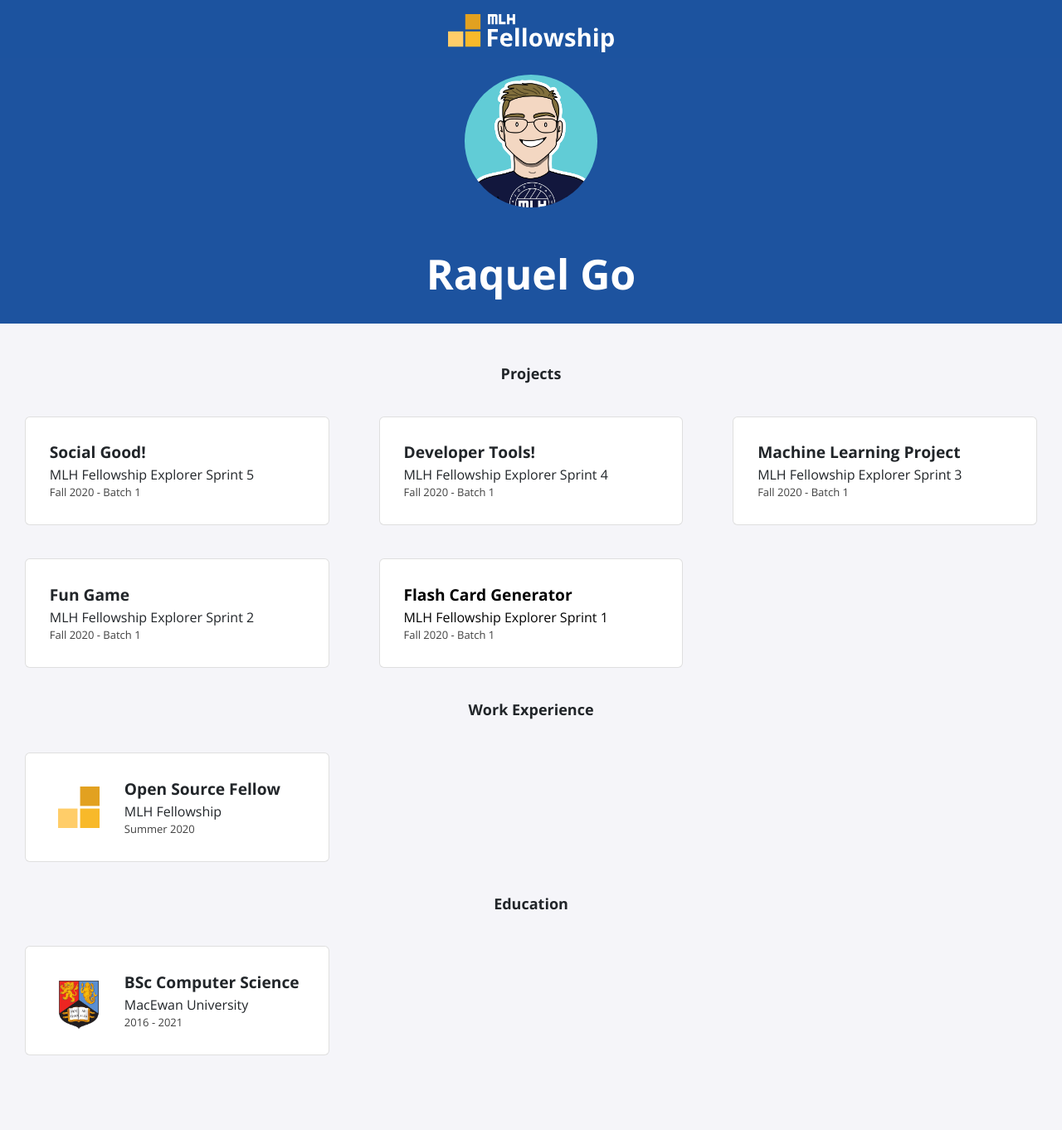
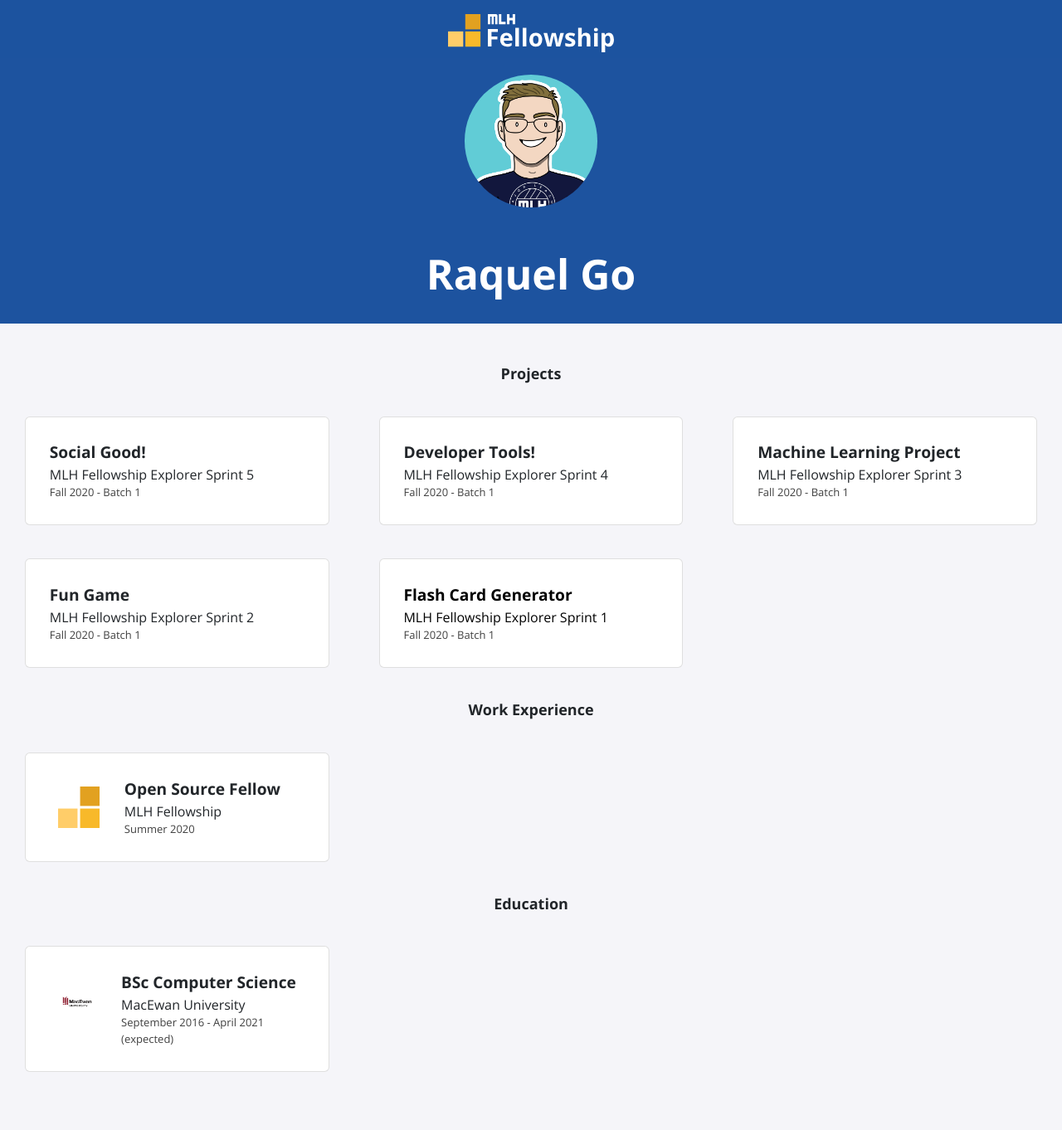
Before and after one commit to rgo44/rgo44.github.io, a Jekyll site: the page built from index.html, in a window 1280 px wide. Shown: the whole page at 83% size. Built offline with Jekyll 4.4.1, drawn with Linux system fonts in a browser that asks for light colours; nearby versions of some CDN libraries.

Commit message:
add education icon

```diff
--- a/_data/education.yml
+++ b/_data/education.yml
@@ -1,4 +1,4 @@
 - course: BSc Computer Science
   institute: MacEwan University
-  dates: 2016 - 2021
-  logo: uob.png
+  dates: September 2016 - April 2021 (expected)
+  logo: macewan.png
```
Also changed, not shown: assets/img/education/fellowship.svg (deleted), assets/img/education/macewan.png (added), assets/img/education/uob.png (deleted).
